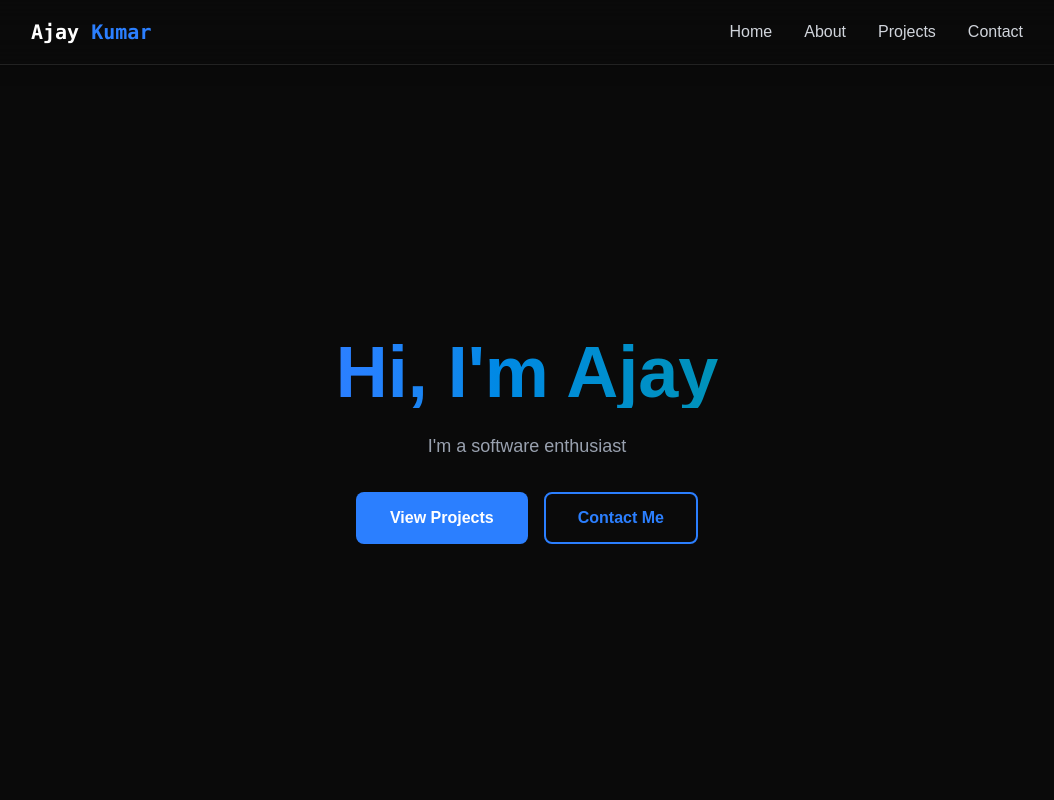
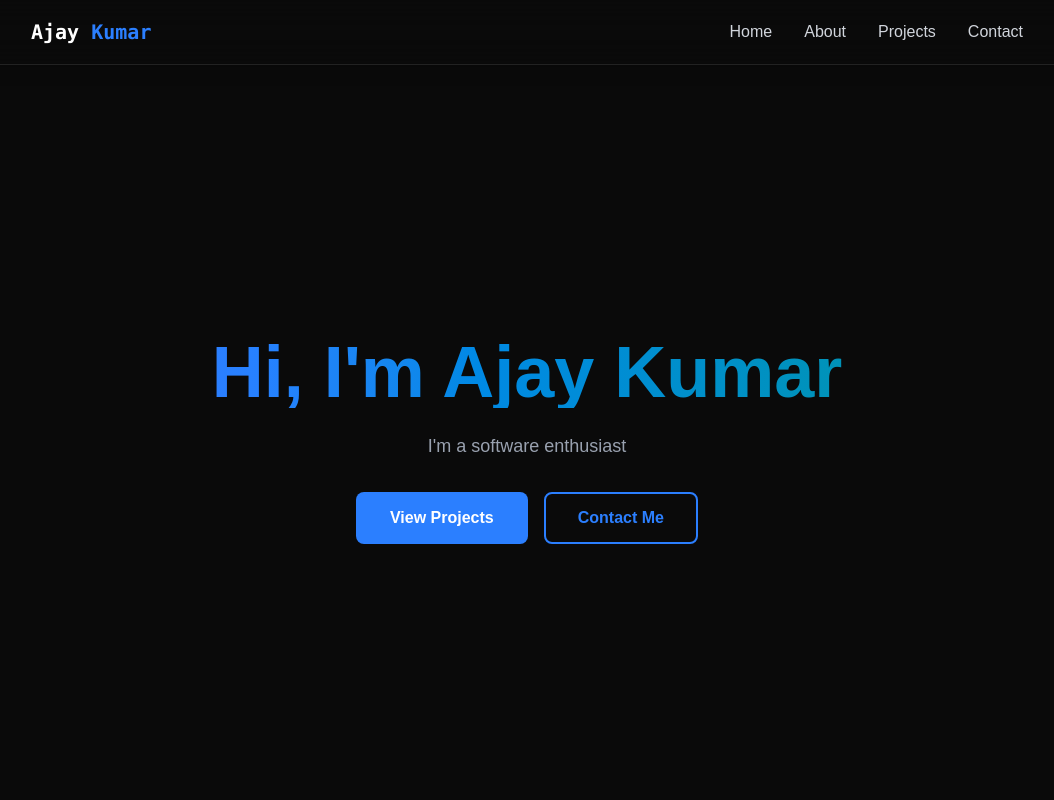
Before and after one commit to Rajaykumar12/Portfolio_webiste, a React (Vite) app: page / in a window 1280 px wide. Shown: the top 800 px of the page, without its empty margins (113-1167 px from the left). Built offline with nearby package versions, Linux system fonts and the light colour scheme.

Commit message:
3rd commit

```diff
--- a/src/components/sections/Home.jsx
+++ b/src/components/sections/Home.jsx
@@ -10,7 +10,7 @@ export const Home = () => {
         <RevealOnScroll>
             <div className="text-center z-10 px-4">
                 <h1 className="text-5xl md:text-7xl font-bold mb-6 bg-gradient-to-r from-blue-500 to-cyan-600 bg-clip-text text-transparent leading-right">
-                    Hi, I'm Ajay
+                    Hi, I'm Ajay Kumar
                 </h1>
                 <p className="text-gray-400 text-lg mb-8 max-w-lg mx-auto">
                     I'm a software enthusiast
```
